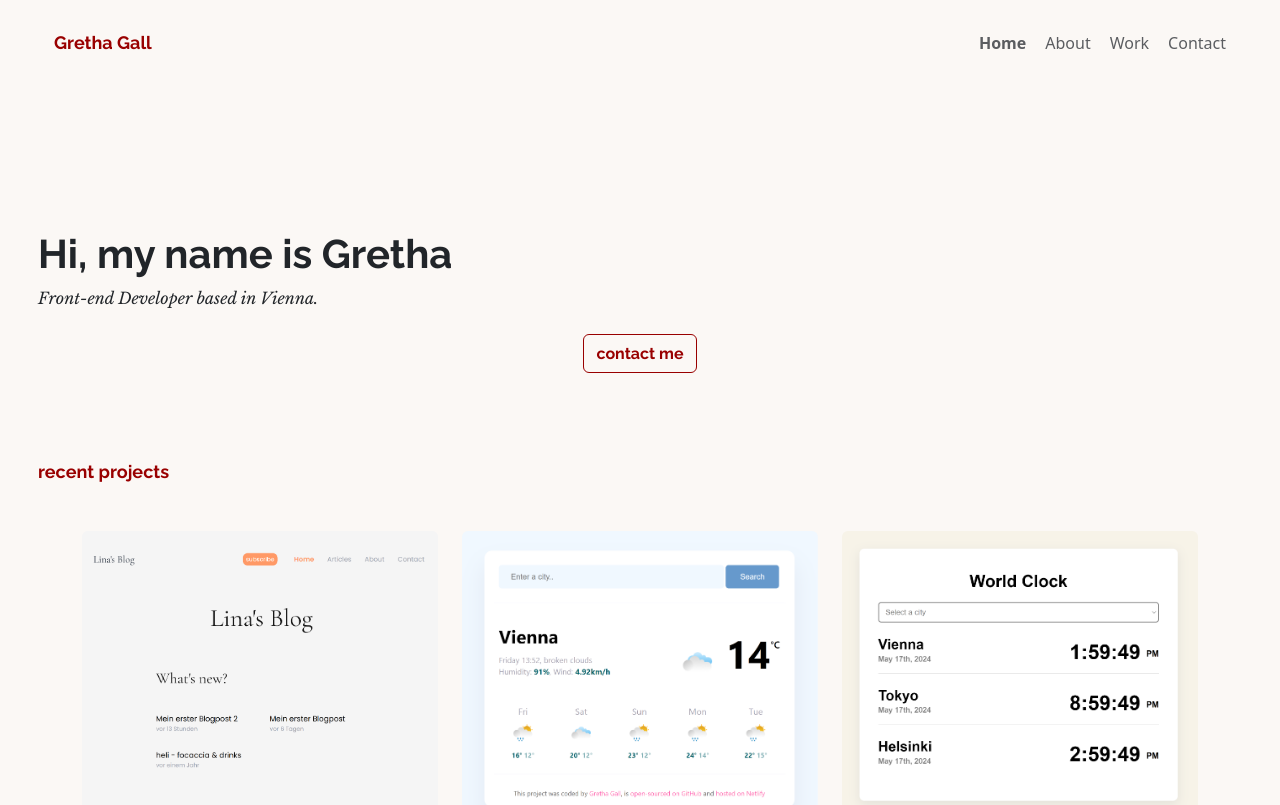
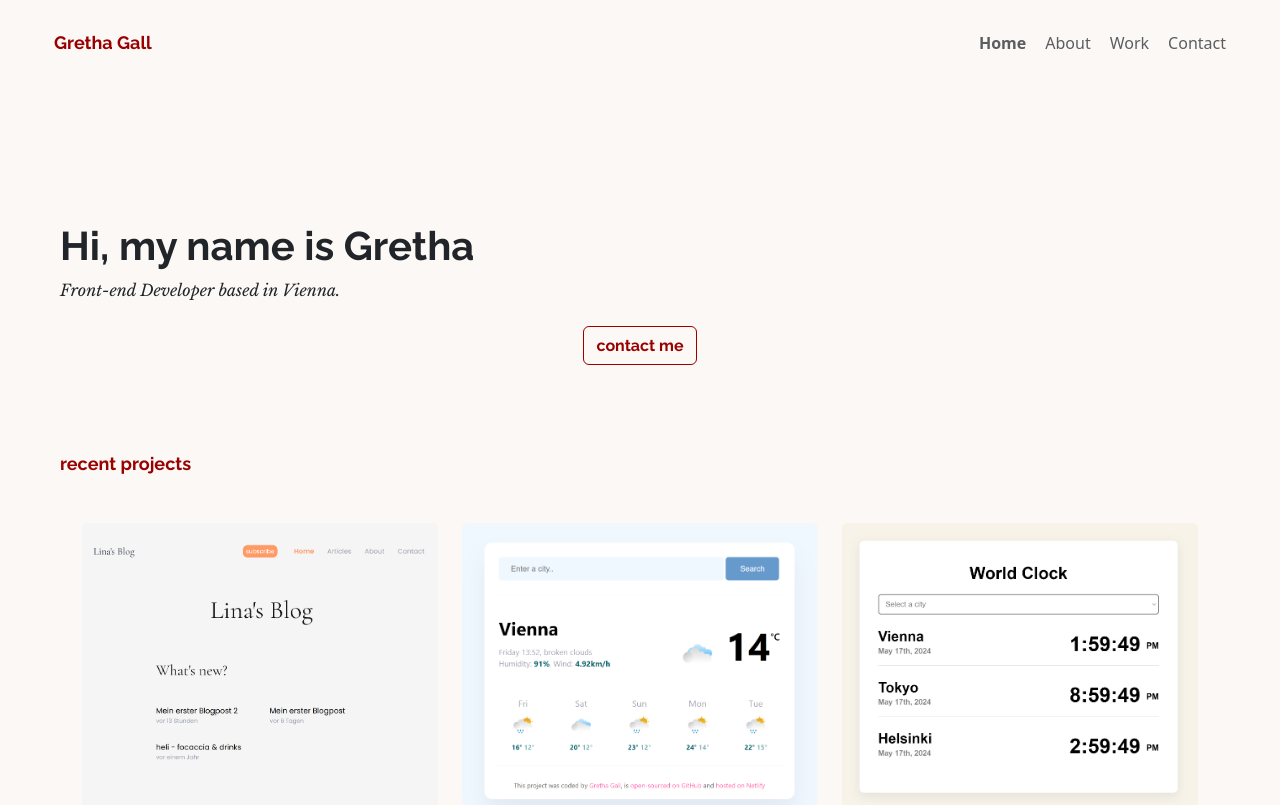
Before and after one commit to grethaga/react-portfolio, a React (Create React App) app: page / in a window 1280 px wide. Shown: the top 805 px of the page. Built offline with nearby package versions, Linux system fonts and the light colour scheme; a small style sheet from the web is missing.

Commit message:
add consistent margin

```diff
--- a/src/components/Home.js
+++ b/src/components/Home.js
@@ -6,7 +6,7 @@ import { Link } from "react-router-dom";
 
 function Home() {
   return (
-    <div className="Home p-2">
+    <div className="Home">
       <div className="hero">
         <h1>Hi, my name is Gretha</h1>
         <p className="mb-4">Front-end Developer based in Vienna.</p>
--- a/src/style/About.css
+++ b/src/style/About.css
@@ -6,7 +6,7 @@
 }
 
 .About {
-  margin: 100px 20px;
+  margin: 100px 30px;
 }
 
 .About h2 {
--- a/src/style/Home.css
+++ b/src/style/Home.css
@@ -3,6 +3,10 @@
   --secondary-color: #990000;
   --heading-font-family: "Raleway", sans-serif;
   --default-font-family: "Libre Baskerville", serif;
+}
+
+.Home {
+  margin: 0 30px;
 }
 
 .hero {
```
